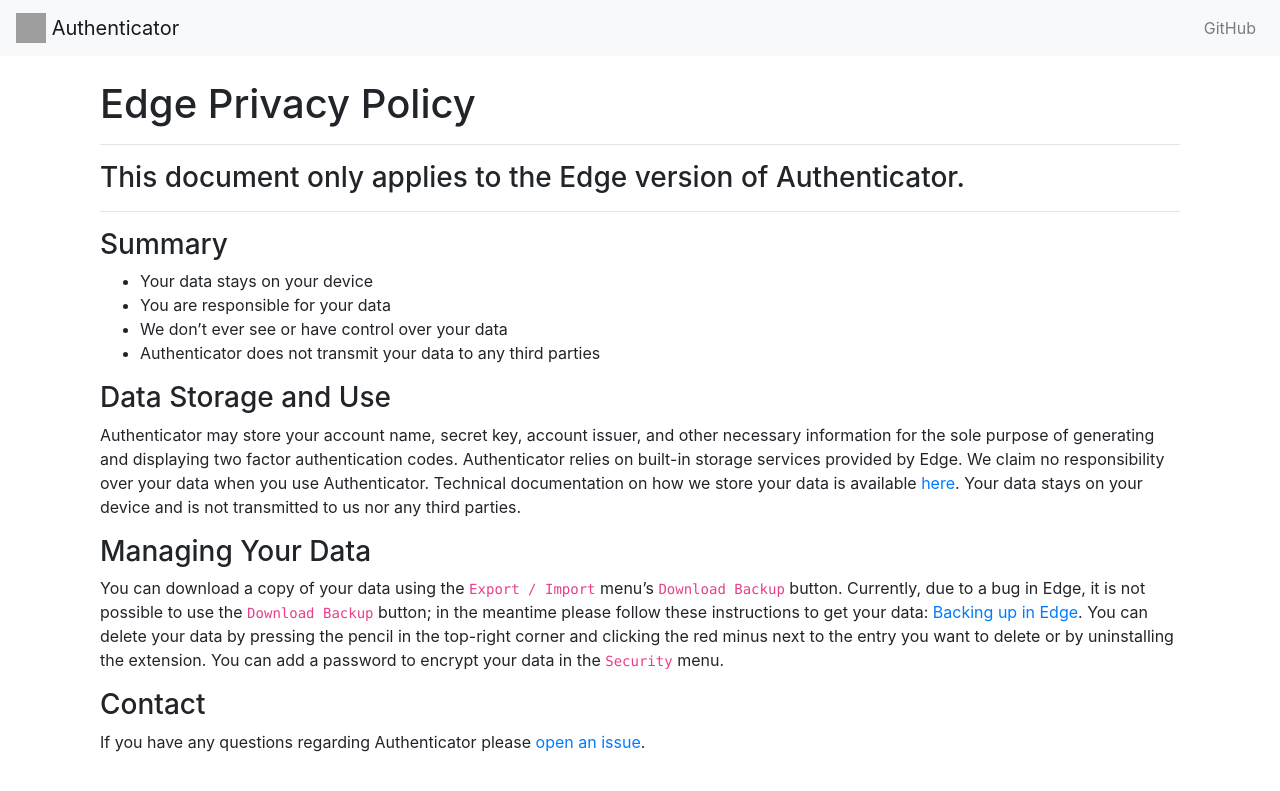
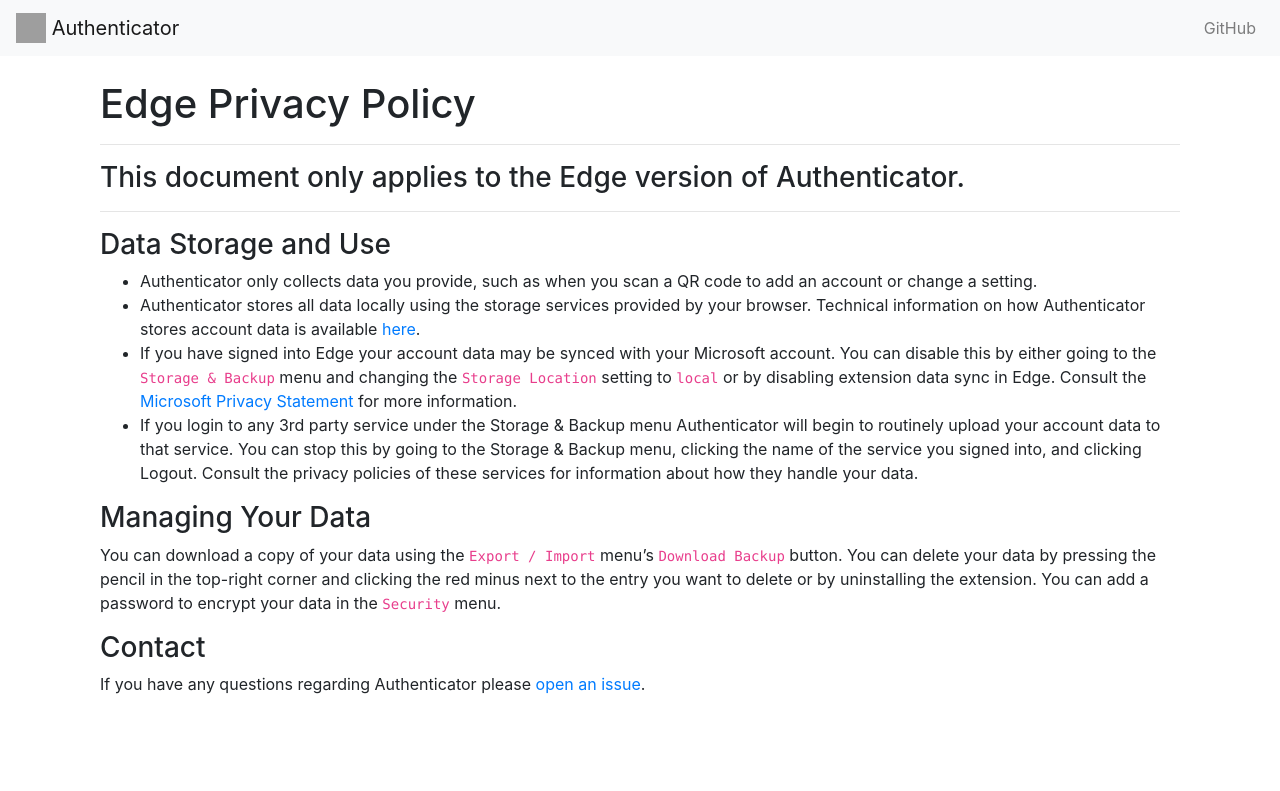
Before and after one commit to Authenticator-Extension/authenticator.cc, a Jekyll site: the page built from docs/en/edge-privacy.md, in a window 1280 px wide. Shown: the top 791 px of the page. Built offline with Jekyll 4.4.1, drawn with Linux system fonts in a browser that asks for light colours; grey boxes are pictures that could not be loaded.

Commit message:
Update edge-privacy.md

```diff
--- a/docs/en/edge-privacy.md
+++ b/docs/en/edge-privacy.md
@@ -10,20 +10,16 @@
 
 ---
 
-### Summary
-
-- Your data stays on your device
-- You are responsible for your data
-- We don't ever see or have control over your data
-- Authenticator does not transmit your data to any third parties
-
 ### Data Storage and Use
 
-Authenticator may store your account name, secret key, account issuer, and other necessary information for the sole purpose of generating and displaying two factor authentication codes. Authenticator relies on built-in storage services provided by Edge. We claim no responsibility over your data when you use Authenticator. Technical documentation on how we store your data is available [here](https://developer.mozilla.org/en-US/docs/Mozilla/Add-ons/WebExtensions/API/storage/local). Your data stays on your device and is not transmitted to us nor any third parties.
+- Authenticator only collects data you provide, such as when you scan a QR code to add an account or change a setting.
+- Authenticator stores all data locally using the storage services provided by your browser. Technical information on how Authenticator stores account data is available [here](https://developer.mozilla.org/en-US/docs/Mozilla/Add-ons/WebExtensions/API/storage).
+- If you have signed into Edge your account data may be synced with your Microsoft account. You can disable this by either going to the `Storage & Backup` menu and changing the `Storage Location` setting to `local` or by disabling extension data sync in Edge. Consult the [Microsoft Privacy Statement](https://privacy.microsoft.com/en-US/privacystatement) for more information.
+- If you login to any 3rd party service under the Storage & Backup menu Authenticator will begin to routinely upload your account data to that service. You can stop this by going to the Storage & Backup menu, clicking the name of the service you signed into, and clicking Logout. Consult the privacy policies of these services for information about how they handle your data.
 
 ### Managing Your Data
 
-You can download a copy of your data using the `Export / Import` menu's `Download Backup` button. Currently, due to a bug in Edge, it is not possible to use the `Download Backup` button; in the meantime please follow these instructions to get your data: [Backing up in Edge](edge-backup). You can delete your data by pressing the pencil in the top-right corner and clicking the red minus next to the entry you want to delete or by uninstalling the extension. You can add a password to encrypt your data in the `Security` menu.
+You can download a copy of your data using the `Export / Import` menu's `Download Backup` button. You can delete your data by pressing the pencil in the top-right corner and clicking the red minus next to the entry you want to delete or by uninstalling the extension. You can add a password to encrypt your data in the `Security` menu.
 
 ### Contact
 
```
